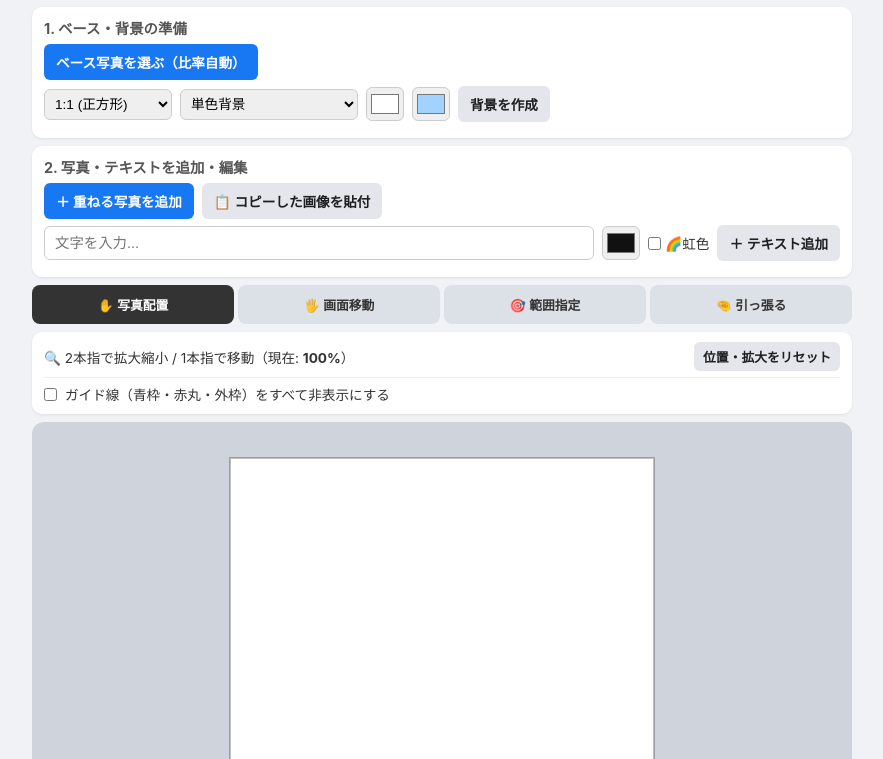
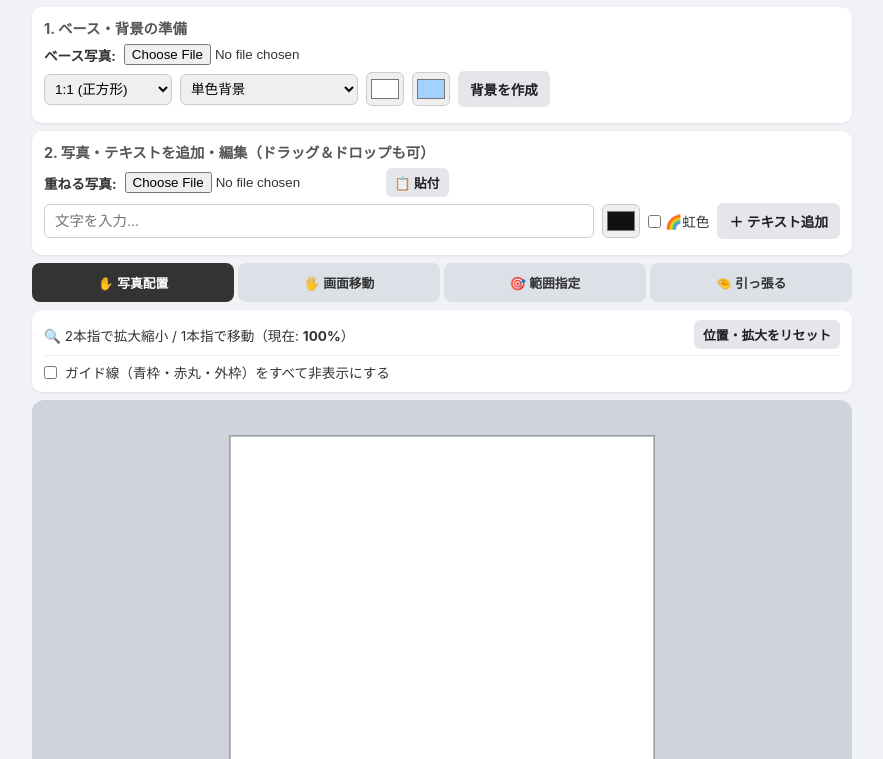
Before and after one commit to nishihararyoma-dot/Hipparu, a plain HTML site: page index.html in a window 1280 px wide. Shown: the part 41-800 px from the top of the page, without its empty margins (198-1081 px from the left). Drawn offline with Linux system fonts and the light colour scheme.

Commit message:
Update index.html

```diff
--- a/index.html
+++ b/index.html
@@ -20,8 +20,8 @@
     <section class="panel">
       <h2>1. ベース・背景の準備</h2>
       <div class="row">
-        <label for="bgImageInput" id="bgImageBtn" class="btn primary">ベース写真を選ぶ（比率自動）</label>
-        <input type="file" id="bgImageInput" accept="image/*" class="hidden-file-input">
+        <span style="font-size: 0.85rem; font-weight: bold;">ベース写真:</span>
+        <input type="file" id="bgImageInput" accept="image/*" class="direct-file-input">
       </div>
       <div class="row bg-maker">
         <select id="aspectSelect">
@@ -45,11 +45,11 @@
 
     <!-- 2. 写真・テキストの重ね合わせ -->
     <section class="panel">
-      <h2>2. 写真・テキストを追加・編集</h2>
+      <h2>2. 写真・テキストを追加・編集（ドラッグ＆ドロップも可）</h2>
       <div class="row">
-        <label for="addLayerInput" id="addLayerBtn" class="btn primary">＋ 重ねる写真を追加</label>
-        <input type="file" id="addLayerInput" accept="image/*" class="hidden-file-input">
-        <button type="button" id="pasteImgBtn" class="btn">📋 コピーした画像を貼付</button>
+        <span style="font-size: 0.85rem; font-weight: bold;">重ねる写真:</span>
+        <input type="file" id="addLayerInput" accept="image/*" class="direct-file-input">
+        <button type="button" id="pasteImgBtn" class="btn small">📋 貼付</button>
       </div>
 
       <!-- テキスト追加エリア -->
@@ -120,10 +120,19 @@
           <input type="checkbox" id="syncPinsCheck" checked> 🔗 すべての赤い円を同時に動かす（オフで1個ずつ別々に動く）
         </label>
       </div>
+
+      <!-- 戻り方のプリセットボタン -->
+      <div class="row" style="margin-bottom: 6px;">
+        <span style="font-size: 0.85rem; font-weight: bold;">戻り方:</span>
+        <button type="button" id="presetRubberBtn" class="btn small primary">⚡ 輪ゴム（パチン！）</button>
+        <button type="button" id="presetSlimeBtn" class="btn small">🍮 スライム（ボヨン）</button>
+      </div>
+
       <div class="sliders">
         <label>👆 引っ張る指の大きさ: <input type="range" id="fingerRadiusSlider" min="10" max="250" value="80"></label>
         <label>🎯 選択中の赤丸の広さ: <input type="range" id="pinRadiusSlider" min="10" max="250" value="60"></label>
-        <label>戻る弾力: <input type="range" id="springSlider" min="0.05" max="0.3" step="0.01" value="0.16"></label>
+        <label>⚡ 戻るスピード（弾力）: <input type="range" id="springSlider" min="0.05" max="0.85" step="0.02" value="0.55"></label>
+        <label>〰️ 揺れの残りやすさ: <input type="range" id="dampingSlider" min="0.30" max="0.92" step="0.02" value="0.58"></label>
       </div>
       <div class="row" style="margin-top: 8px;">
         <button type="button" id="resetDeformBtn" class="btn small">変形を元に戻す</button>
```
